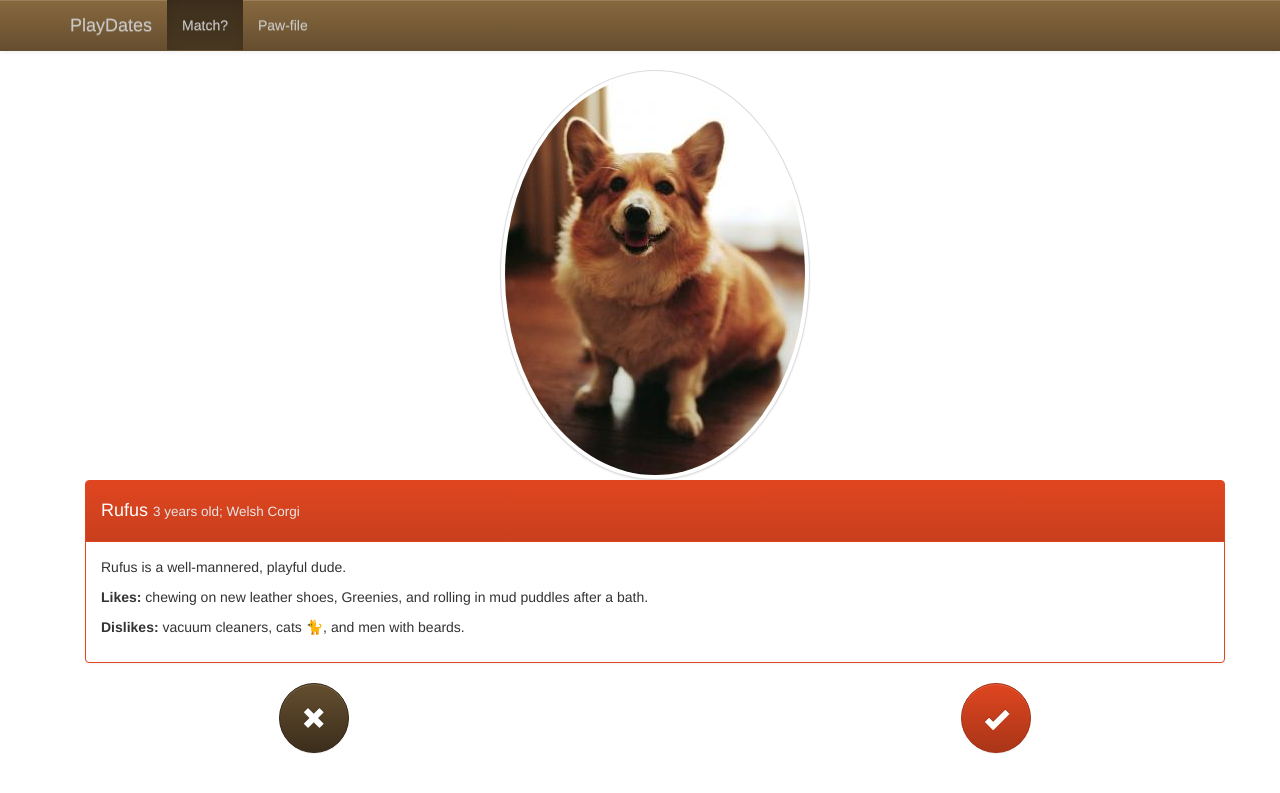
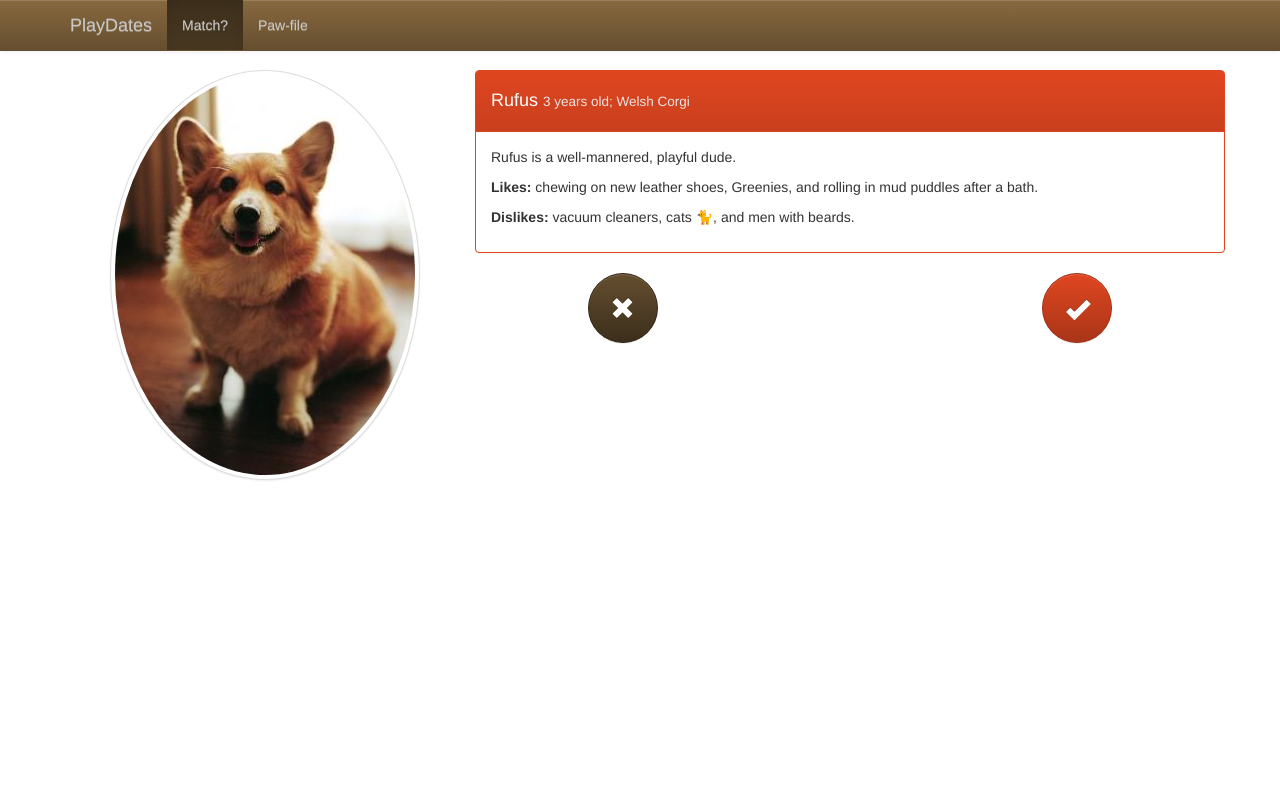
Before and after one commit to corbanmailloux/PlayDates, a Jekyll site: the page built from index.html, in a window 1280 px wide. Shown: the top 793 px of the page. Built offline with Jekyll 4.4.1, drawn with Linux system fonts in a browser that asks for light colours; nearby versions of some CDN libraries.

Commit message:
Make the layout work better on large devices as well.

```diff
--- a/index.html
+++ b/index.html
@@ -3,10 +3,10 @@ title: Rufus
 ---
 <div class="container">
     <div class="row">
-        <div class="col-xs-12">
+        <div class="col-xs-12 col-sm-4">
             <img src="/images/dogs/corgi1.png" class="img-responsive img-circle img-thumbnail center-block">
-            <div class="row">
-                <div class="col-xs-12">
+        </div>
+        <div class="col-xs-12 col-sm-8">
             <div class="panel panel-primary">
                 <div class="panel-heading">
                     <h4>Rufus <small class="additional-about-small">3 years old; Welsh Corgi</small></h1>
@@ -21,8 +21,6 @@ title: Rufus
                     <p>
                         <strong>Dislikes:</strong> vacuum cleaners, cats 🐈, and men with beards.
                     </p>
-                        </div>
-                    </div>
                 </div>
             </div>
             <div class="row">
```
Lines whose indentation alone changed are shown as unchanged.
